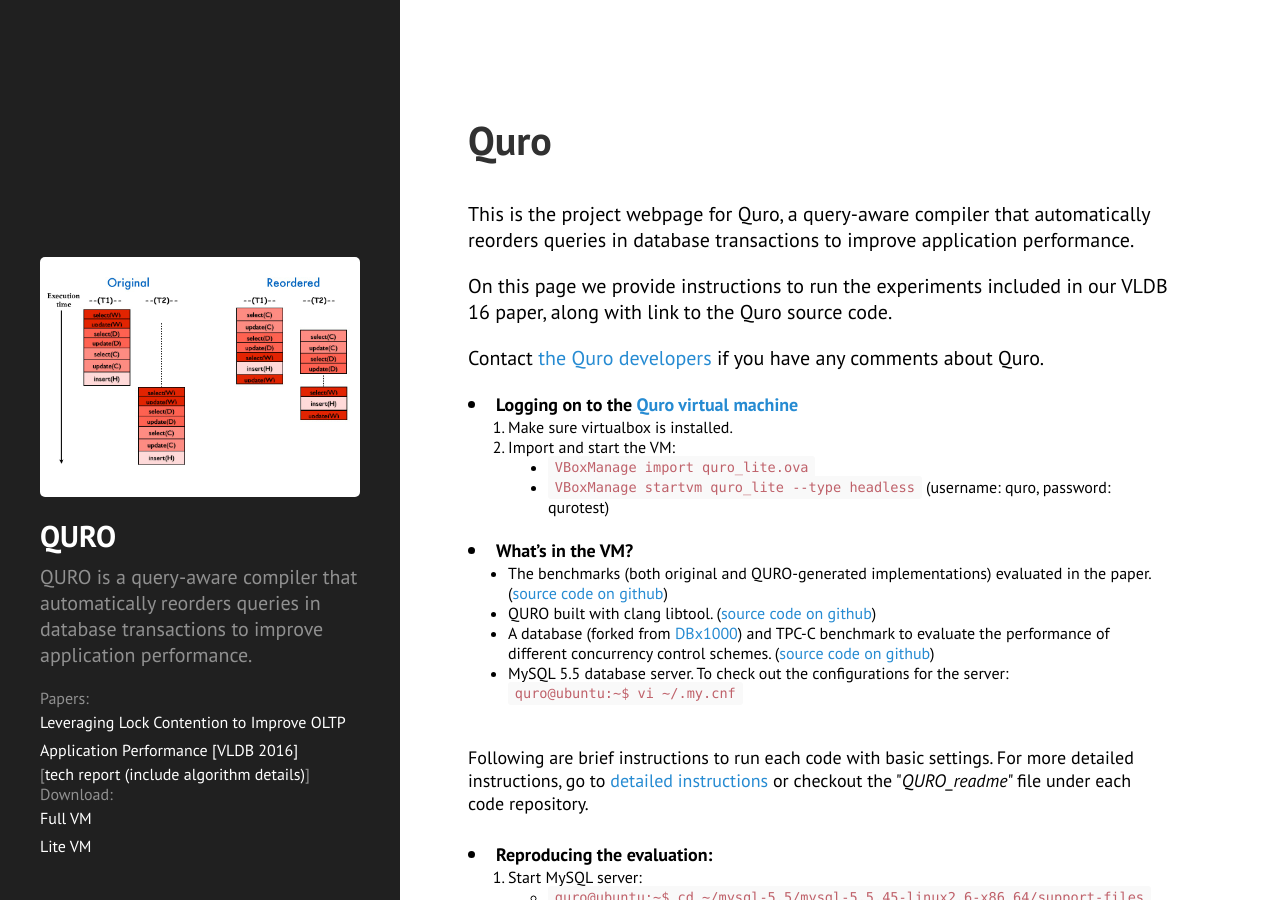
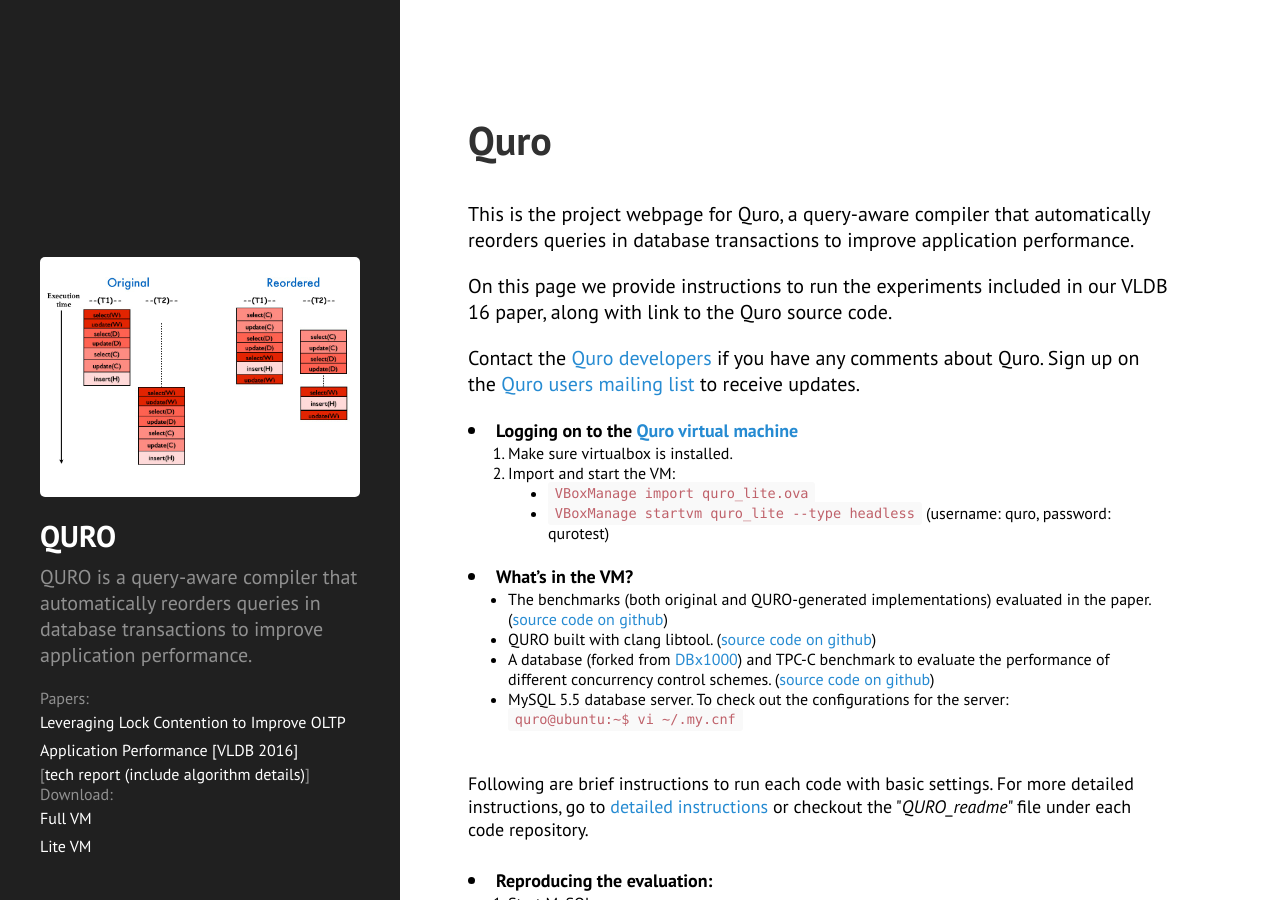
Before and after one commit to uwdb/website, a Jekyll site: the page projects/quro/index.html, which Jekyll copies as it is, in a window 1280 px wide and 900 px high. Built offline with Jekyll 4.4.1, drawn with Linux system fonts in a browser that asks for light colours; nearby versions of some CDN libraries; Markdown is read by kramdown in place of the engine named in the settings.

Commit message:
added users' mailing list

```diff
--- a/projects/quro/index.html
+++ b/projects/quro/index.html
@@ -74,7 +74,9 @@
 			</p>
 
 			<p>
-			Contact <a href="mailto:quro-dev@cs.washington.edu">the Quro developers</a> if you have any comments about Quro.
+			Contact the <a href="mailto:quro-dev@cs.washington.edu">Quro developers</a> if you have any comments about Quro.
+			Sign up on the <a href="https://mailman.cs.washington.edu/mailman/listinfo/quro-users">Quro users mailing list</a>
+			to receive updates.
 			</p>
 
 			<li><font size="4.5"><b>Logging on to the <a href="http://homes.cs.washington.edu/~congy/quro_lite.ova">Quro virtual machine</a></b></font>
```
